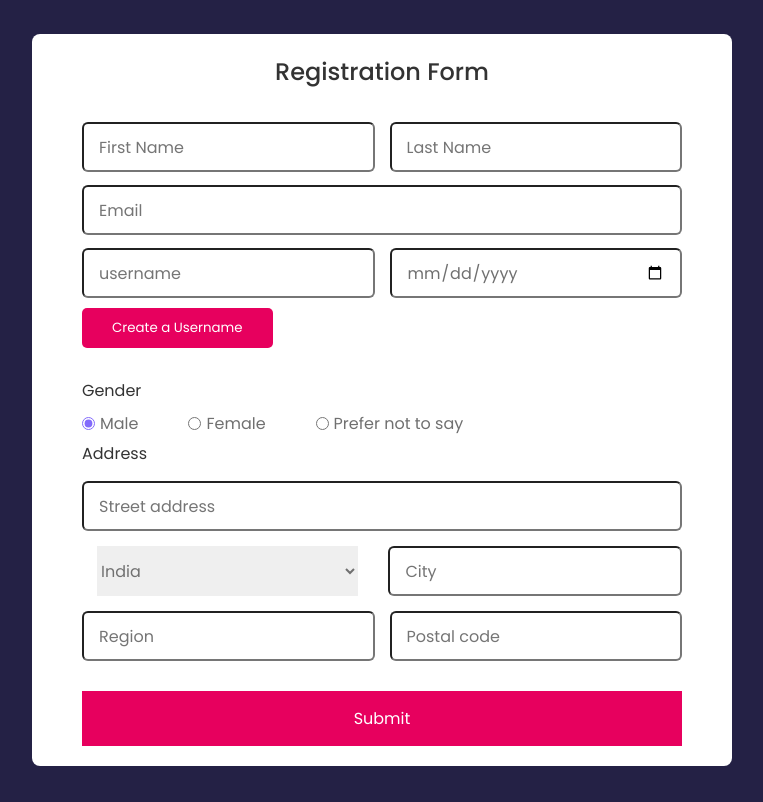
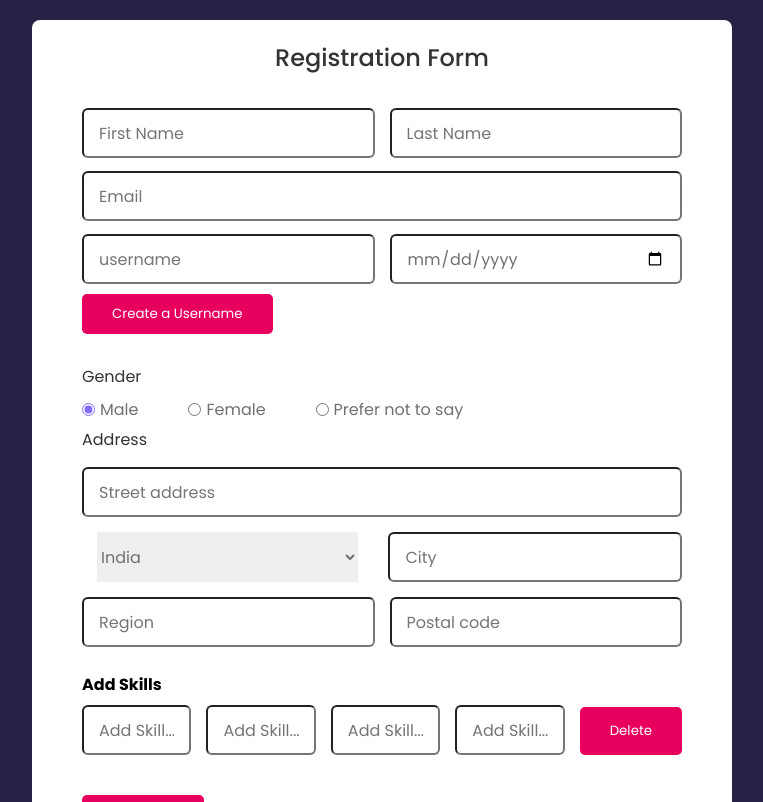
Before and after one commit to korbosit/angular-reactive-form, an Angular app: page / in a window 1280 px wide. Shown: the top 802 px of the page, without its empty margins (258-1021 px from the left). Built offline with nearby package versions, Linux system fonts and the light colour scheme.

Commit message:
#128 - Creating and using Form Array |

```diff
--- a/src/app/app.component.html
+++ b/src/app/app.component.html
@@ -88,14 +88,16 @@
     </div>
 
     <!--HTML for Skills Form Array -->
-    <!-- <div class="input-box skills" formArrayName="skills">
+    <div class="input-box skills" formArrayName="skills">
       <h4>Add Skills</h4>
       <div class="column">
-        <input type="text" placeholder="Add Skill...">
+        <input type="text" placeholder="Add Skill..." *ngFor="let contol of reactiveForm.get('skills')['controls']; let i = index"
+        [formControlName]="i"
+        >
         <button type="button" class="btn-add-delete">Delete</button>
       </div>
     </div>
-    <button type="button" class="btn-add-delete">Add Skills</button> -->
+    <button type="button" class="btn-add-delete">Add Skills</button>
 
     <!--HTML for Experience Form Array -->
     <!-- <div class="input-box">
--- a/src/app/app.component.ts
+++ b/src/app/app.component.ts
@@ -6,6 +6,7 @@ import {
   ReactiveFormsModule,
   FormControl,
   Validators,
+  FormArray,
 } from '@angular/forms';
 import { OnInit } from '@angular/core';
 import { CommonModule } from '@angular/common';
@@ -44,6 +45,12 @@ export class AppComponent implements OnInit {
         region: new FormControl(null),
         postal: new FormControl(null, Validators.required),
       }),
+      skills: new FormArray([
+        new FormControl(null, Validators.required),
+        new FormControl(null, Validators.required),
+        new FormControl(null, Validators.required),
+        new FormControl(null, Validators.required),
+      ]),
     });
   }
 
--- a/src/index.html
+++ b/src/index.html
@@ -8,6 +8,6 @@
   <link rel="icon" type="image/x-icon" href="favicon.ico">
 </head>
 <body>
-  <app-root></app-root>
+  <app-root ngSkipHydration></app-root>
 </body>
 </html>
```
